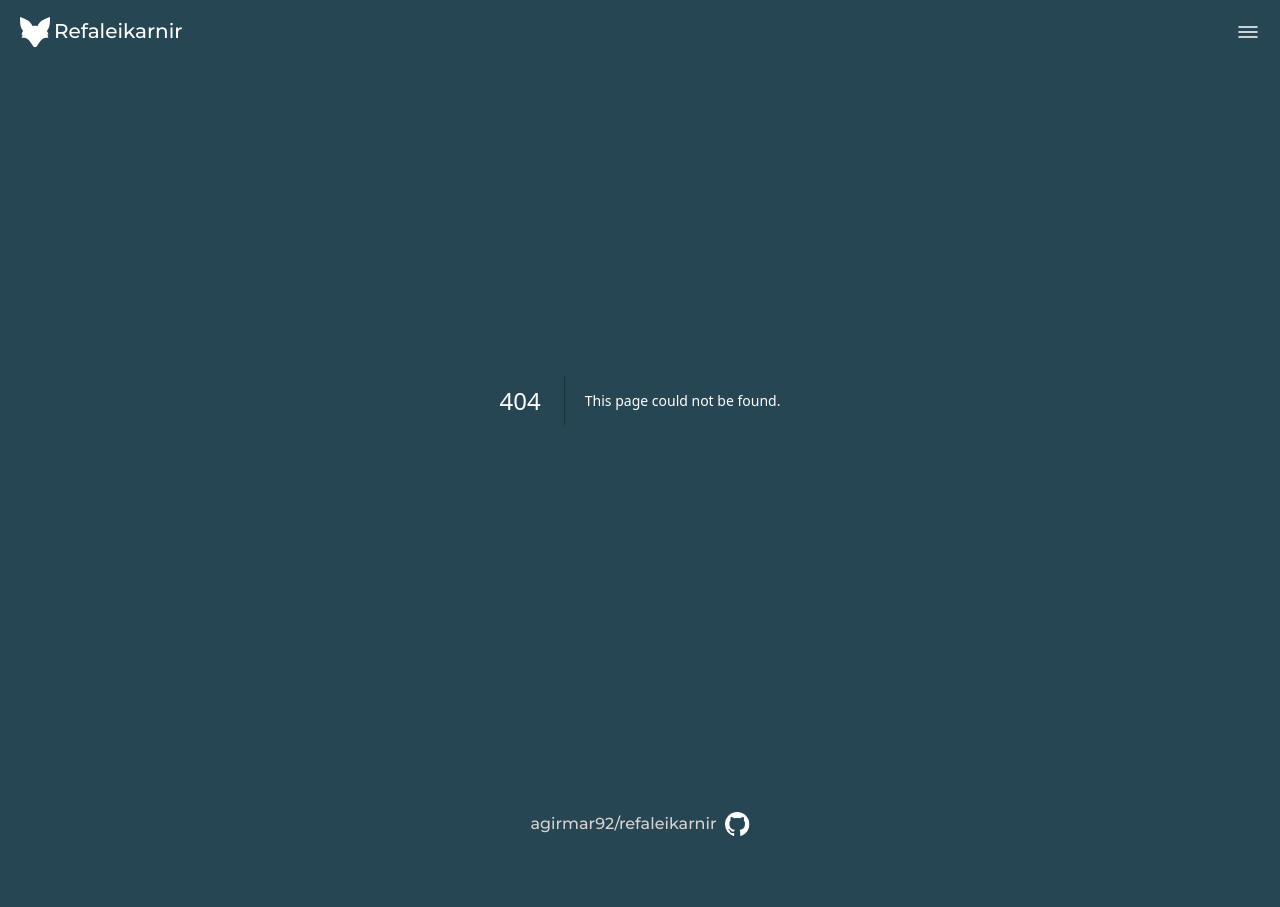
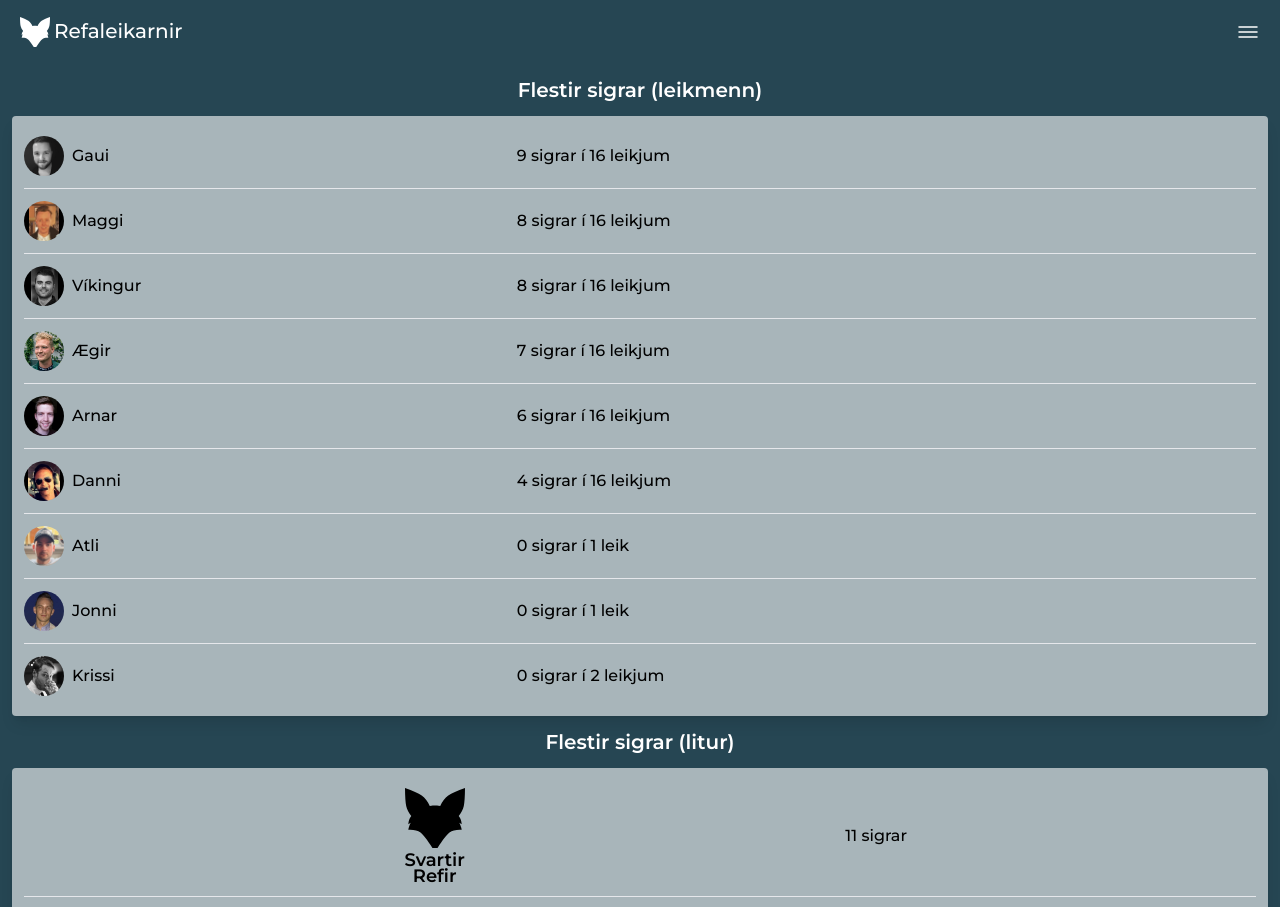
Before and after one commit to agirmar92/refaleikarnir, a Next.js app: page /stats in a window 1280 px wide. Before the commit this address had no page. Shown: the top 907 px of the page. Before the commit the page ends 848 px from the top, so only its background shows below. Built offline with nearby package versions, Linux system fonts and the light colour scheme; what tailwindcss-opentype would draw is missing.

Commit message:
first draft stats page - needs cleanup still

```diff
--- a/app/layout.tsx
+++ b/app/layout.tsx
@@ -36,7 +36,9 @@ export default function RootLayout({
       </head>
       <body className="bg-winter text-white">
         <Header />
-        <Providers>{children}</Providers>
+        <Providers>
+          <div className="mt-16">{children}</div>
+        </Providers>
         <footer className="relative z-10">
           <a
             target="_blank"
--- /dev/null
+++ b/app/stats/page.tsx
@@ -0,0 +1,146 @@
+import PlayerPortrait from "@/components/PlayerPortrait";
+import TeamEmblem from "@/components/TeamEmblem";
+import Tile from "@/components/Tile";
+import TileTitle from "@/components/TileTitle";
+import { players } from "@/constants";
+import { results } from "@/data/results";
+import { PlayerDetails, TeamColor } from "@/types";
+import classNames from "classnames";
+
+const getPlayersWithWinsAndApps = () => {
+  // Initialize player data with wins and apps
+  const playersWithData: (PlayerDetails & { wins: number; apps: number })[] =
+    Object.values(players).map((player) => {
+      return { ...player, wins: 0, apps: 0 };
+    });
+
+  // Loop through all games and add results needed
+  results.forEach((gameResult) => {
+    // Increase appearance for players in current game
+    gameResult.teams.forEach((team) =>
+      team.teamPlayers.forEach((player) => {
+        const playerToUpdate = playersWithData.find(
+          (playerWithWinData) => playerWithWinData.slug === player.slug
+        );
+        if (playerToUpdate) {
+          playerToUpdate.apps = playerToUpdate.apps + 1;
+        }
+      })
+    );
+
+    // Increase games won for players that won the current game
+    const winningTeams = gameResult.teams.filter(
+      (team) => team.teamPlace === 0
+    );
+    winningTeams.forEach((team) => {
+      team.teamPlayers.forEach((player) => {
+        const playerToUpdate = playersWithData.find(
+          (playerWithWinData) => playerWithWinData.slug === player.slug
+        );
+        if (playerToUpdate) {
+          playerToUpdate.wins = playerToUpdate.wins + 1;
+        }
+      });
+    });
+  });
+
+  return playersWithData.sort(
+    (playerA, playerB) => playerB.wins - playerA.wins
+  );
+};
+
+const getTeamColorsWithWins = () => {
+  // Initialize teams data with wins
+  const teamsWithWins: Record<TeamColor, { color: TeamColor; wins: number }> = {
+    BLACK: { color: "BLACK", wins: 0 },
+    WHITE: { color: "WHITE", wins: 0 },
+    RED: { color: "RED", wins: 0 },
+    SILVER: { color: "SILVER", wins: 0 },
+  };
+
+  // Loop through all games and add results needed
+  results.forEach((gameResult) => {
+    // Increase games won for the team colors that won
+    const winningTeams = gameResult.teams.filter(
+      (team) => team.teamPlace === 0
+    );
+    winningTeams.forEach((team) => {
+      teamsWithWins[team.teamColor].wins =
+        teamsWithWins[team.teamColor].wins + 1;
+    });
+  });
+
+  return Object.values(teamsWithWins).sort(
+    (teamA, teamB) => teamB.wins - teamA.wins
+  );
+};
+
+const StatsPage = () => {
+  const playersWithWinsAndApps = getPlayersWithWinsAndApps();
+  const teamColorsWithWins = getTeamColorsWithWins();
+
+  return (
+    <div className="p-3 space-y-3">
+      <TileTitle>Flestir sigrar (leikmenn)</TileTitle>
+      <Tile>
+        <div className="grid grid-cols-5">
+          {playersWithWinsAndApps.map((playerData, iPlayerData) => (
+            <>
+              <span
+                className={classNames("col-span-2", {
+                  "border-b pb-3":
+                    iPlayerData !== playersWithWinsAndApps.length - 1,
+                  "pt-3": iPlayerData !== 0,
+                })}
+              >
+                <PlayerPortrait player={playerData} reverseContent />
+              </span>
+              <span
+                key={`${playerData.slug}-wins-and-apps`}
+                className={classNames(
+                  "col-span-3 flex flex-col justify-center",
+                  {
+                    "border-b pb-3":
+                      iPlayerData !== playersWithWinsAndApps.length - 1,
+                    "pt-3": iPlayerData !== 0,
+                  }
+                )}
+              >
+                {playerData.wins} sigrar í {playerData.apps}{" "}
+                {playerData.apps > 1 ? "leikjum" : "leik"}
+              </span>
+            </>
+          ))}
+        </div>
+      </Tile>
+      <TileTitle>Flestir sigrar (litur)</TileTitle>
+      <Tile>
+        <div className="grid grid-cols-3">
+          {teamColorsWithWins.map((teamData, iTeamData) => (
+            <>
+              <span
+                className={classNames("col-span-2", {
+                  "border-b pb-3": iTeamData !== teamColorsWithWins.length - 1,
+                  "pt-3": iTeamData !== 0,
+                })}
+              >
+                <TeamEmblem team={teamData.color} />
+              </span>
+              <span
+                key={`${teamData.color}-wins`}
+                className={classNames("flex flex-col justify-center", {
+                  "border-b pb-3": iTeamData !== teamColorsWithWins.length - 1,
+                  "pt-3": iTeamData !== 0,
+                })}
+              >
+                {teamData.wins} sigrar
+              </span>
+            </>
+          ))}
+        </div>
+      </Tile>
+    </div>
+  );
+};
+
+export default StatsPage;
--- a/components/CoverPhoto/CoverPhoto.tsx
+++ b/components/CoverPhoto/CoverPhoto.tsx
@@ -34,7 +34,7 @@ const CoverPhoto = ({ children }: { children: ReactNode }) => {
   const season = results[gamesIndex].season;
 
   return (
-    <div className="w-[100vw] h-[100vw] relative">
+    <div className="w-[100vw] h-[100vw] relative -mt-16">
       <div
         className={classNames(
           "left-0 right-0 z-50 p-3 box-border transition-[background]",
--- a/components/Header/Header.tsx
+++ b/components/Header/Header.tsx
@@ -2,6 +2,7 @@
 
 import { useState } from "react";
 import Link from "next/link";
+import { usePathname } from "next/navigation";
 import classNames from "classnames";
 import FoxIcon from "@/icons/FoxIcon";
 import MenuIcon from "@/icons/MenuIcon";
@@ -37,6 +38,8 @@ const Header = () => {
   const scrollY = useScrollY();
   const screenWidth = useScreenWidth();
   const [isMenuOpen, setIsMenuOpen] = useState(false);
+  const pathname = usePathname();
+
   const handleMenuToggle = () => {
     if (!isMenuOpen) {
       // OPENING the menu overlay
@@ -57,7 +60,9 @@ const Header = () => {
         className={classNames(
           "flex justify-between h-[64px] px-5 items-center z-[999] fixed top-0 left-0 w-full transition-[background]",
           {
-            "bg-winter": screenWidth && scrollY > screenWidth - 64 * 2,
+            "bg-winter":
+              pathname !== "/" ||
+              (screenWidth && scrollY > screenWidth - 64 * 2),
           }
         )}
       >
@@ -91,7 +96,13 @@ const Header = () => {
               handleMenuToggle();
             }}
           />
-          <HeaderMenuLink label="Önnur tölfræði" />
+          <HeaderMenuLink
+            label="Önnur tölfræði"
+            href="/stats"
+            onClickHandler={() => {
+              handleMenuToggle();
+            }}
+          />
         </div>
       </div>
     </>
--- a/components/PlayerPortrait/PlayerPortrait.tsx
+++ b/components/PlayerPortrait/PlayerPortrait.tsx
@@ -12,15 +12,28 @@ const bgClassNameByPlayerSlug: Record<PlayerSlug, string> = {
   jonni: "bg-jonni",
 };
 
-const PlayerPortrait = ({ player }: { player: PlayerDetails }) => {
+const PlayerPortrait = ({
+  player,
+  reverseContent = false,
+}: {
+  player: PlayerDetails;
+  reverseContent?: boolean;
+}) => {
+  let content = [
+    <p key={`playerName-${player.slug}`}>{player.name}</p>,
+    <div key={`playerPhoto-${player.slug}`}
+      className={`w-10 h-10 ${
+        bgClassNameByPlayerSlug[player.slug]
+      } bg-no-repeat bg-black bg-contain bg-center rounded-full`}
+    />,
+  ];
+  if (reverseContent) {
+    content = content.reverse();
+  }
+
   return (
-    <div className="flex justify-end items-center space-x-2">
-      <p>{player.name}</p>
-      <div
-        className={`w-10 h-10 ${
-          bgClassNameByPlayerSlug[player.slug]
-        } bg-no-repeat bg-black bg-contain bg-center rounded-full`}
-      />
+    <div className="flex items-center space-x-2">
+      {content.map((child) => child)}
     </div>
   );
 };
--- a/components/TeamEmblem/TeamEmblem.tsx
+++ b/components/TeamEmblem/TeamEmblem.tsx
@@ -3,15 +3,15 @@ import { TeamColor } from "@/types";
 import FoxIcon from "@/icons/FoxIcon";
 
 const TeamEmblem = ({ team }: { team: TeamColor }) => {
-  const teamName = actualTeamNames[team].split(" ")[0];
+  const teamName = actualTeamNames[team].split(" ");
 
   return (
     <div className="flex flex-col space-y-1 flex-wrap content-center justify-center">
       <FoxIcon size="lg" color={team} />
       <h3 className="text-center small-caps font-semibold text-lg leading-4">
-        {teamName}
+        {teamName[0]}
         <br />
-        Refir
+        {teamName[1]}
       </h3>
     </div>
   );
--- a/components/TeamResult/TeamResult.tsx
+++ b/components/TeamResult/TeamResult.tsx
@@ -22,7 +22,9 @@ const TeamResult = ({
       </span>
       <span className="flex-1 self-center flex flex-col justify-center space-y-1">
         {teamMembers.map((player) => (
-          <PlayerPortrait key={player.slug} player={player} />
+          <span className="self-end" key={player.slug}>
+            <PlayerPortrait player={player} />
+          </span>
         ))}
       </span>
     </div>
--- a/utils/constants.ts
+++ b/utils/constants.ts
@@ -40,8 +40,8 @@ export const players: Record<PlayerSlug, PlayerDetails> = {
 };
 
 export const actualTeamNames: Record<TeamColor, string> = {
-  BLACK: "Svartir refir",
-  RED: "Rauðir refir",
-  WHITE: "Hvítir refir",
-  SILVER: "Silfur refir",
+  BLACK: "Svartir Refir",
+  RED: "Rauðir Refir",
+  WHITE: "Hvítir Refir",
+  SILVER: "Silfur Refir",
 };
```
